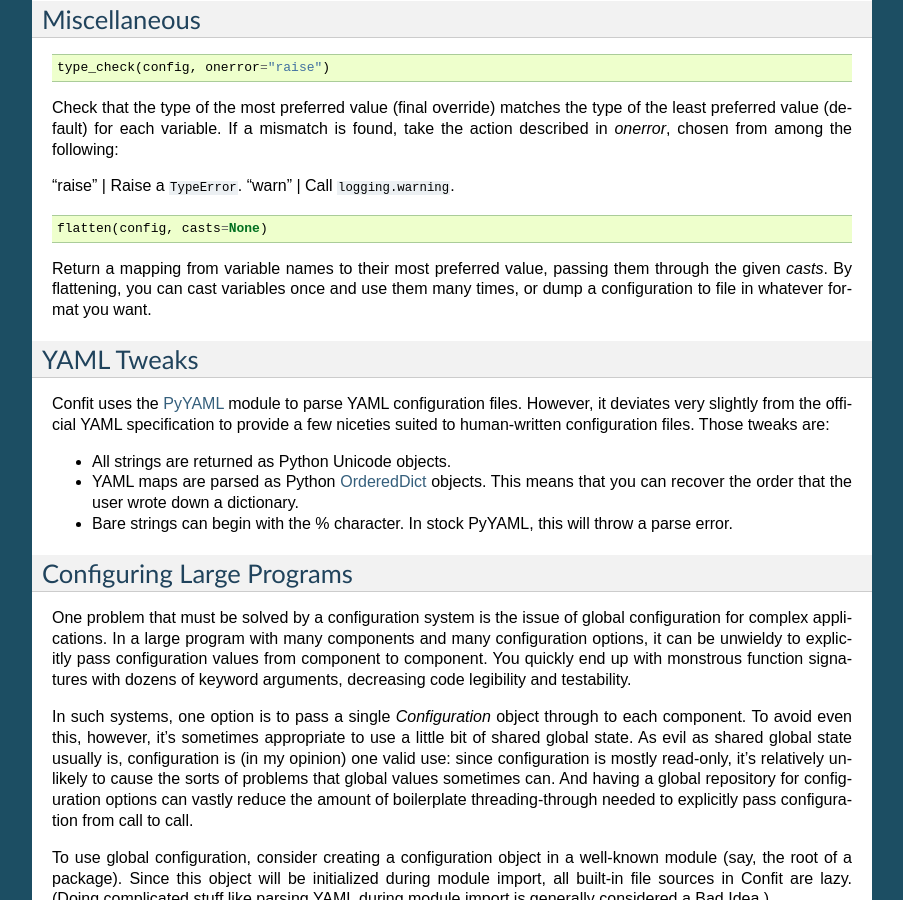
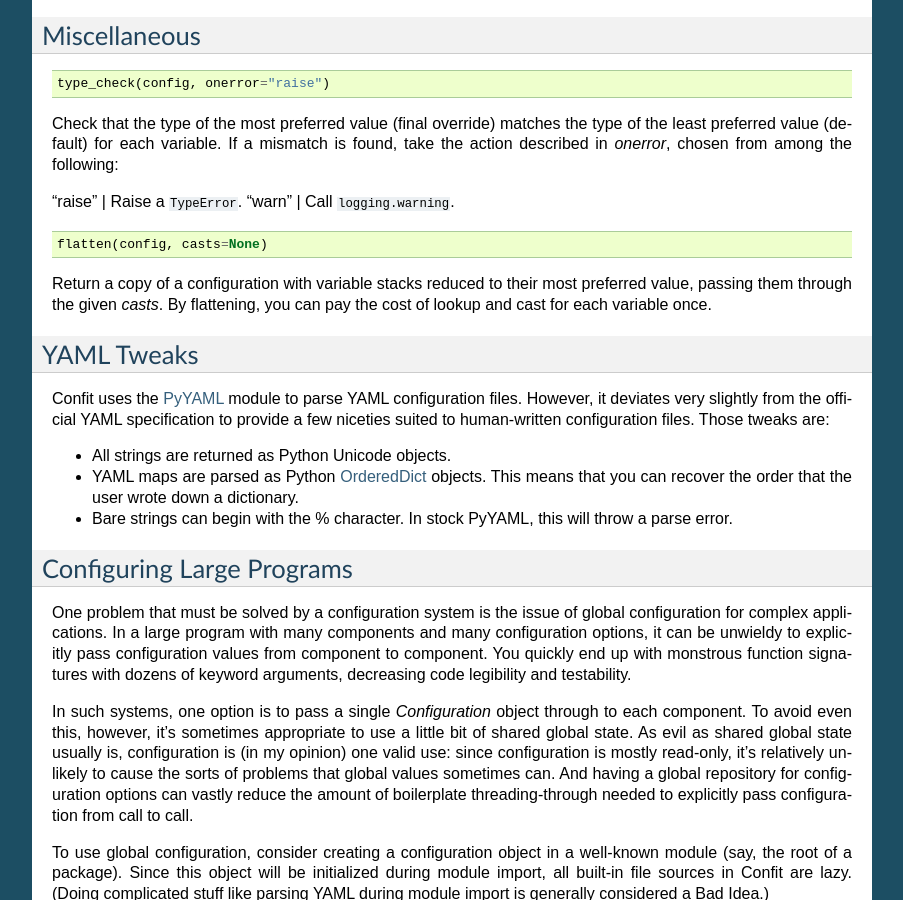
Before and after one commit to beetbox/confuse, a Sphinx documentation site: the page built from docs/index.rst, in a window 1280 px wide and 900 px high, scrolled down 5729 px. Shown: the whole window, without its empty margins (198-1101 px from the left). Built offline with Sphinx 7.4.7, drawn with Linux system fonts in a browser that asks for light colours; some of the changed text lies outside the part shown.

Commit message:
better flatten

```diff
--- a/docs/index.rst
+++ b/docs/index.rst
@@ -418,10 +419,9 @@ following:
 
   flatten(config, casts=None)
 
-Return a mapping from variable names to their most preferred value, passing
-them through the given *casts*. By flattening, you can cast variables once
-and use them many times, or dump a configuration to file in whatever format
-you want.
+Return a copy of a configuration with variable stacks reduced to their most
+preferred value, passing them through the given *casts*. By flattening, you
+can pay the cost of lookup and cast for each variable once.
 
 
 YAML Tweaks
```
Also changed, not shown: other parts of docs/index.rst (+1 -0 lines).
